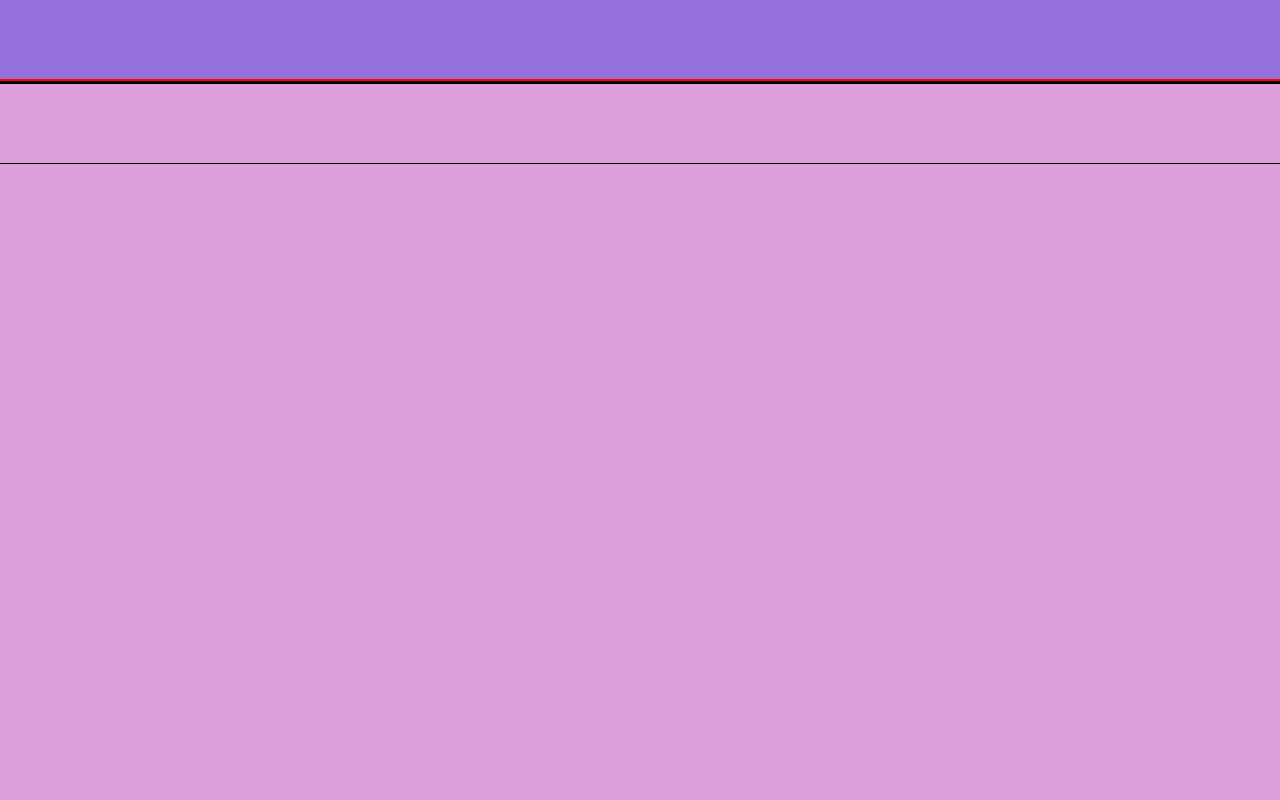
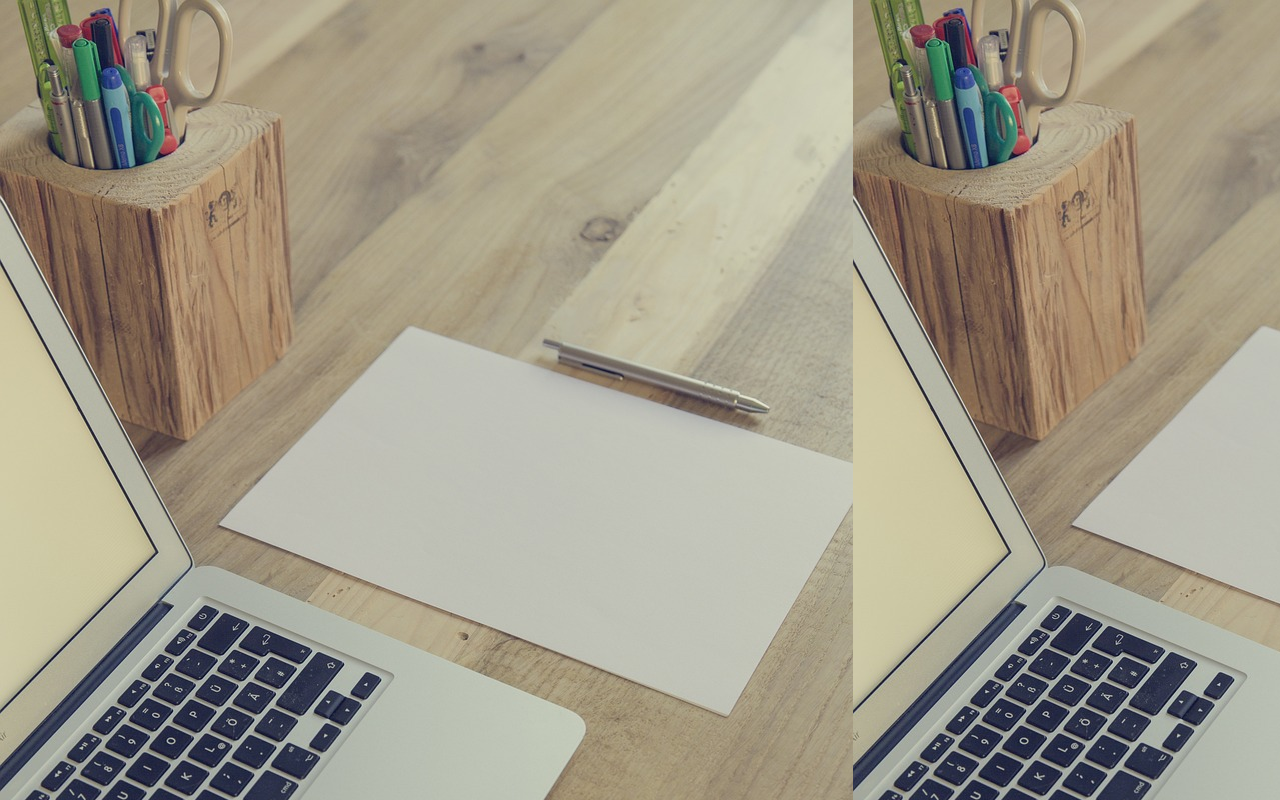
Before and after one commit to brunomoraesdigital/minhas-referencias-rapidas, a plain HTML site: page index.html in a window 1280 px wide. Shown: the top 800 px of the page. Drawn offline with Linux system fonts and the light colour scheme.

Commit message:
230124.0542

```diff
--- a/css/main.css
+++ b/css/main.css
@@ -1,19 +1,21 @@
-html, body {
-  width: 100%;
-  height: 100%;
+
+.content {
+  display: flex;
+  flex-direction: column;
+  text-align: center;
 }
-.content {
-  width: 100%;
-  height: 100%;
-  background-color: plum;
+.hero {
+  height: 100vh;
+  background-image: url(../images/mesa-trabalho.jpg)
+
 }
-.sec:nth-child(1) {
-  background-color: mediumpurple;
-  border-bottom: 1px solid red;
+.footer {
+  background-color: #333;
+  padding: 2rem 0;
 }
 
 .sec {
-  width: 100%;
-  height: 10%;
+  height: 50vh;
   border-bottom: 1px solid black;
+  border: 1px solid black;
 }
--- a/index.html
+++ b/index.html
@@ -16,25 +16,28 @@
 
 <body>
   <div id="content" class="content">
-    <header id="hero" class="sec">
+    <header id="hero" class="hero">
 
     </header>
     <main id="" class="">
-      <section id="introduction" class="sec">
+      <section id="introduction" class="introduction sec">
 
       </section>
-      <section id="mission" class="sec">
+      <section id="mission" class="mission sec">
 
       </section>
-      <section id="professional" class="sec">
+      <section id="professional" class=" professional sec">
 
       </section>
-      <section id="contato" class="sec">
+      <section id="about" class="about sec">
+
+      </section>
+      <section id="contact" class="contact sec">
 
       </section>
     </main>
-    <footer id="" class="sec">
-
+    <footer id="footer" class="footer">
+      <a href="#">Bruno Moraes</a>
     </footer>
   </div>
 </body>
```
